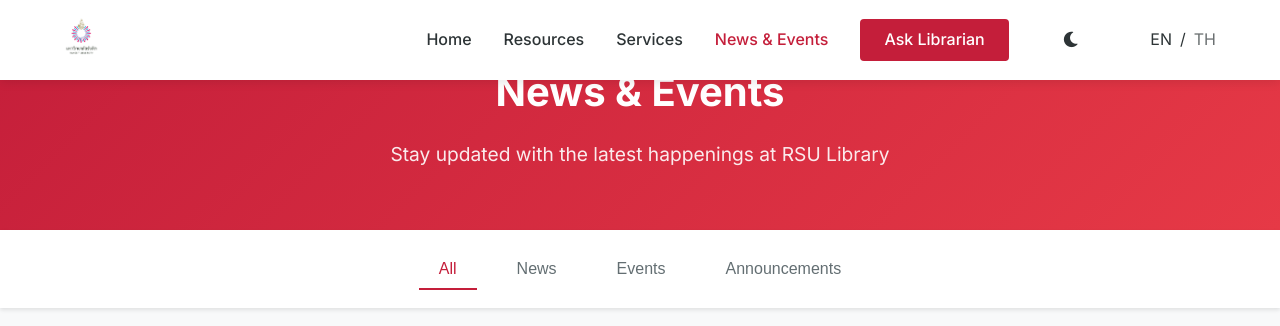
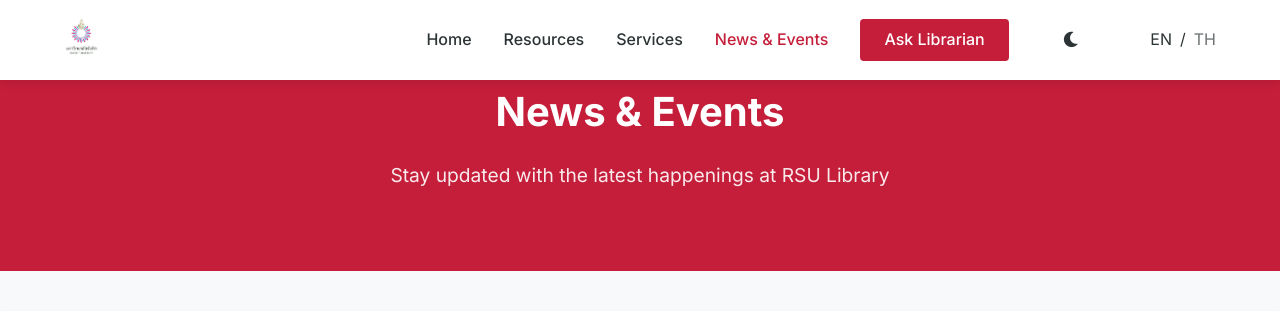
Before and after one commit to callmeHeinHtet/Chatbot, a website: page news.html in a window 1280 px wide. Shown: the top 326 px of the page. Drawn offline with Linux system fonts and the light colour scheme.

Commit message:
fix: increase page header padding for better spacing

```diff
--- a/css/styles.css
+++ b/css/styles.css
@@ -750,15 +750,17 @@
 
 /* Services Page Styles */
 .page-header {
-    background: linear-gradient(135deg, var(--accent-color) 0%, var(--accent-color-light) 100%);
+    text-align: center;
+    background-color: var(--accent-color);
     color: white;
-    padding: 60px 20px;
-    text-align: center;
+    padding: 80px 20px;  /* Increased padding from default to 80px top/bottom */
+    margin-bottom: 40px;
 }
 
 .page-header h1 {
     font-size: 2.5rem;
-    margin-bottom: 15px;
+    margin-bottom: 1rem;
+    font-weight: 700;
 }
 
 .page-header p {
```
